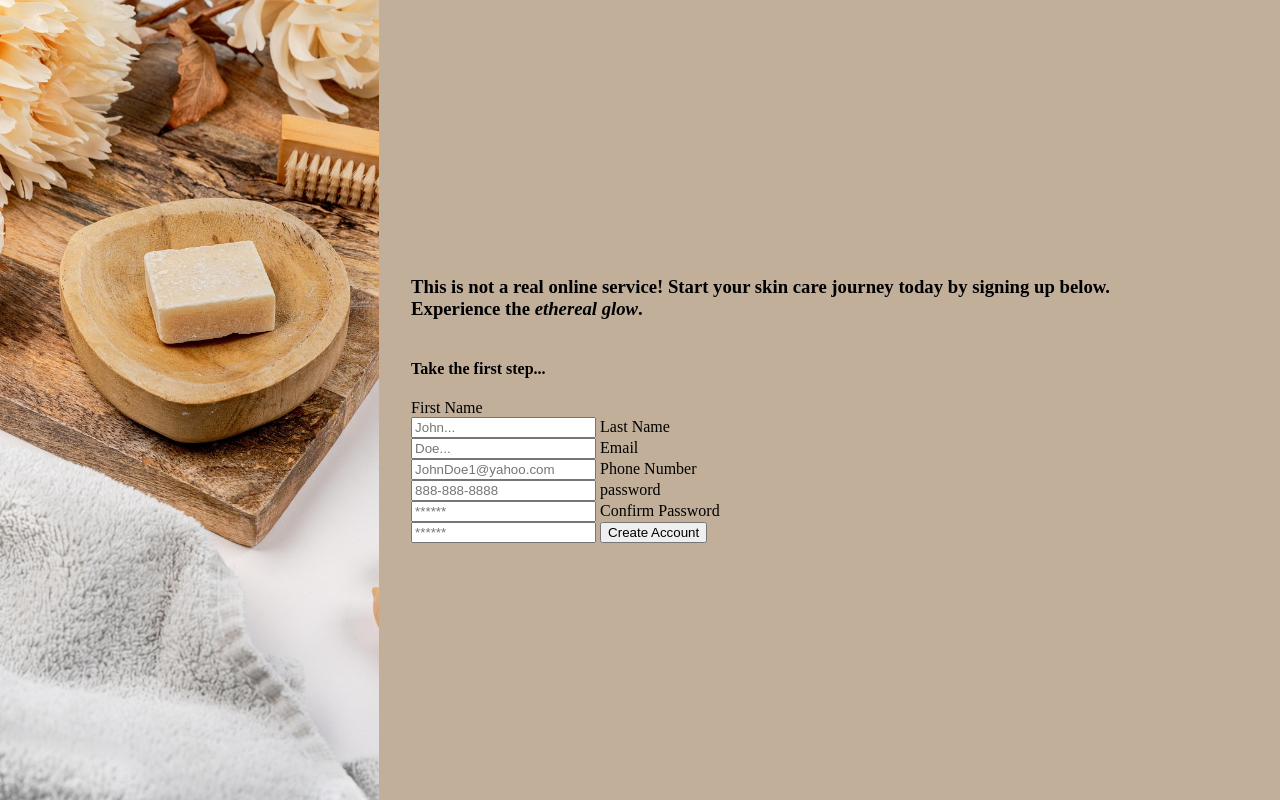
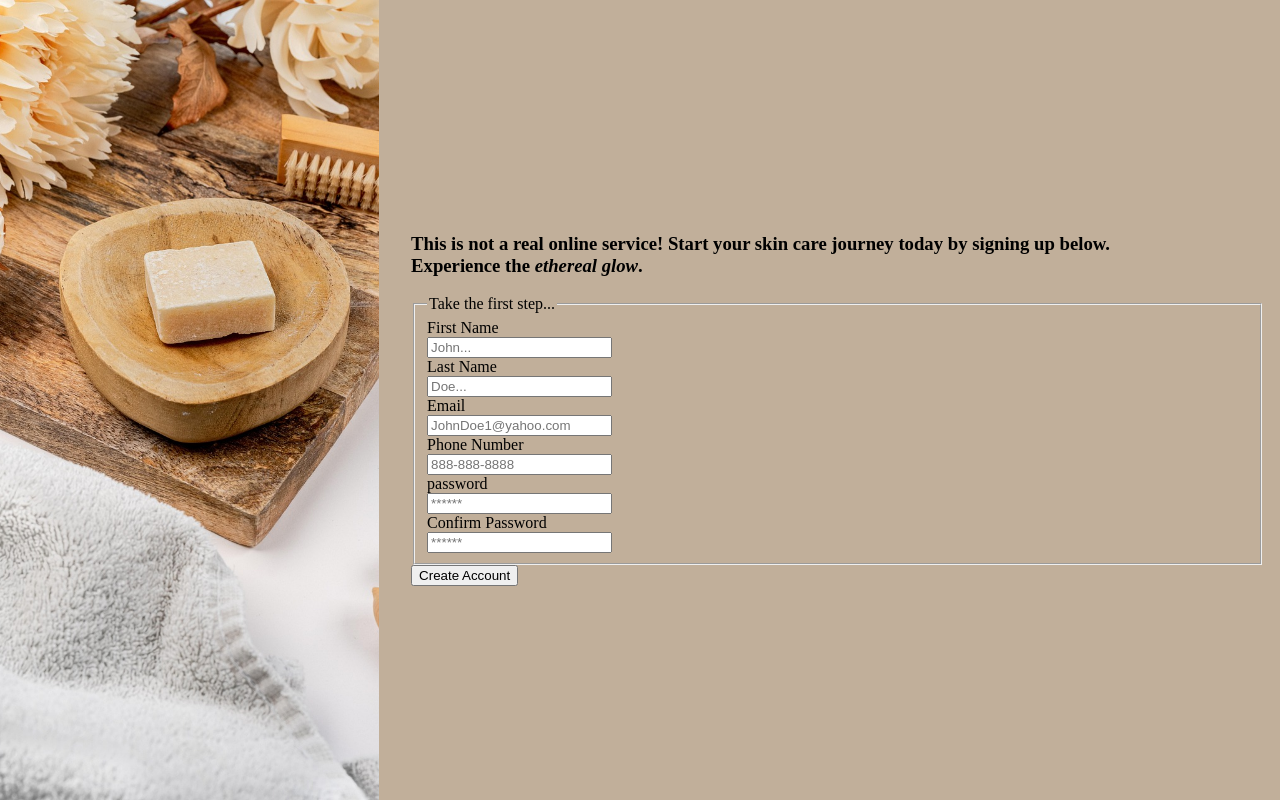
Before and after one commit to Cronk-Samantha/sign-up-form, a plain HTML site: page index.html in a window 1280 px wide. Drawn offline with Linux system fonts and the light colour scheme.

Commit message:
Finished adding the content to the page.
All of the content for the sign up page has been
added. I also nested each label & input group within
its own div for easier styling later on. Also added
a fieldset to separate the form from the rest of the
page.

```diff
--- a/index.html
+++ b/index.html
@@ -13,31 +13,43 @@
             <h3><strong>This is not a real online service!</strong>
         Start your skin care journey today by signing up below.<br>Experience the <em>ethereal glow</em>.</h3>
         </div>
-        <div class="form-container">
             <form>
-                <h4 class="form-title">Take the first step...</h4>
+                <fieldset>
+                    <legend class="form-title">Take the first step...</legend>
+
+                    <div class="form-input">
                         <label for="f_name">First Name</label><br>
                         <input type="text" id="f_name" placeholder="John..." name="first_name" required>
+                    </div>
 
+                    <div class="form-input">
                         <label for="l_name">Last Name</label><br>
                         <input type="text" id="l_name" placeholder="Doe..." name="last_name" required>
+                    </div>
 
+                    <div class="form-input">
                         <label for="email">Email</label><br>
                         <input type="email" id="email" placeholder="JohnDoe1@yahoo.com" required>
+                    </div>
 
+                    <div class="form-input">
                         <label for="tel_number">Phone Number</label><br>
                         <input type="tel" id="tel_number" placeholder="888-888-8888" required>
+                    </div>
 
+                    <div class="form-input">
                         <label for="password">password</label><br>
                         <input type="password" id="password" placeholder="******" required>
+                    </div>
 
+                    <div class="form-input">
                         <label for="confirm_password">Confirm Password</label><br>
                         <input type="password" id="confirm_password" placeholder="******" required>
+                    </div>
 
+                </fieldset>
                 <button type="button" class="sign_up_btn">Create Account</button>
             </form>
     </div>
-
-    </div>
 </body>
 </html>
```
Lines whose indentation alone changed are shown as unchanged.
